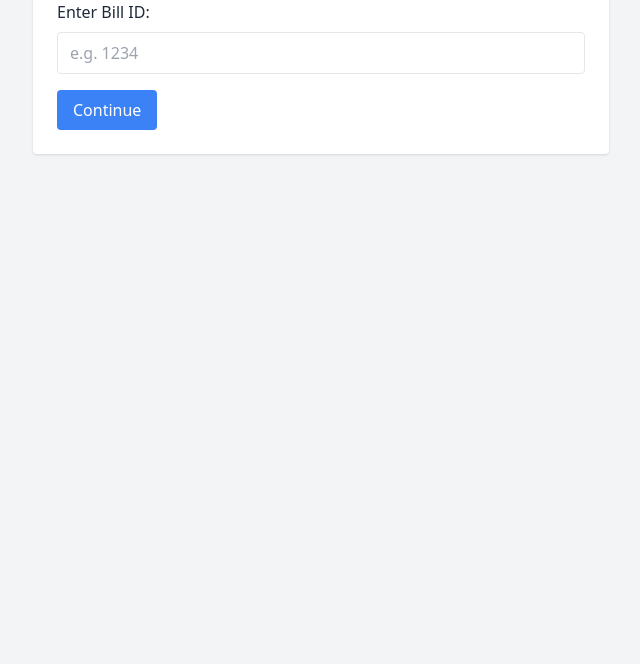
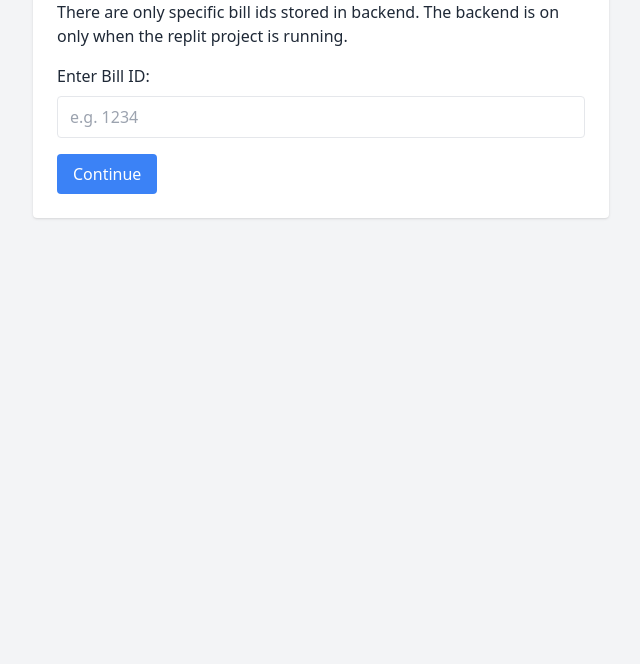
Before and after one commit to pahujarudra/Smart-Trolley, a plain HTML site: page index.html in a window 1280 px wide. Shown: the part 136-800 px from the top of the page, without its empty margins (319-959 px from the left). Drawn offline with nearby package versions, Linux system fonts and the light colour scheme.

Commit message:
Added <p>

```diff
--- a/index.html
+++ b/index.html
@@ -22,6 +22,7 @@
 
     if (!billId) {
       main.innerHTML = `
+        <p class="mb-4">There are only specific bill ids stored in backend. The backend is on only when the replit project is running.</p>
         <label class="block mb-2 font-medium">Enter Bill ID:</label>
         <input id="billIdInput" type="text" class="border rounded px-3 py-2 w-full mb-4" placeholder="e.g. 1234" />
         <button onclick="goToBill()" class="bg-blue-500 text-white px-4 py-2 rounded">Continue</button>
```
